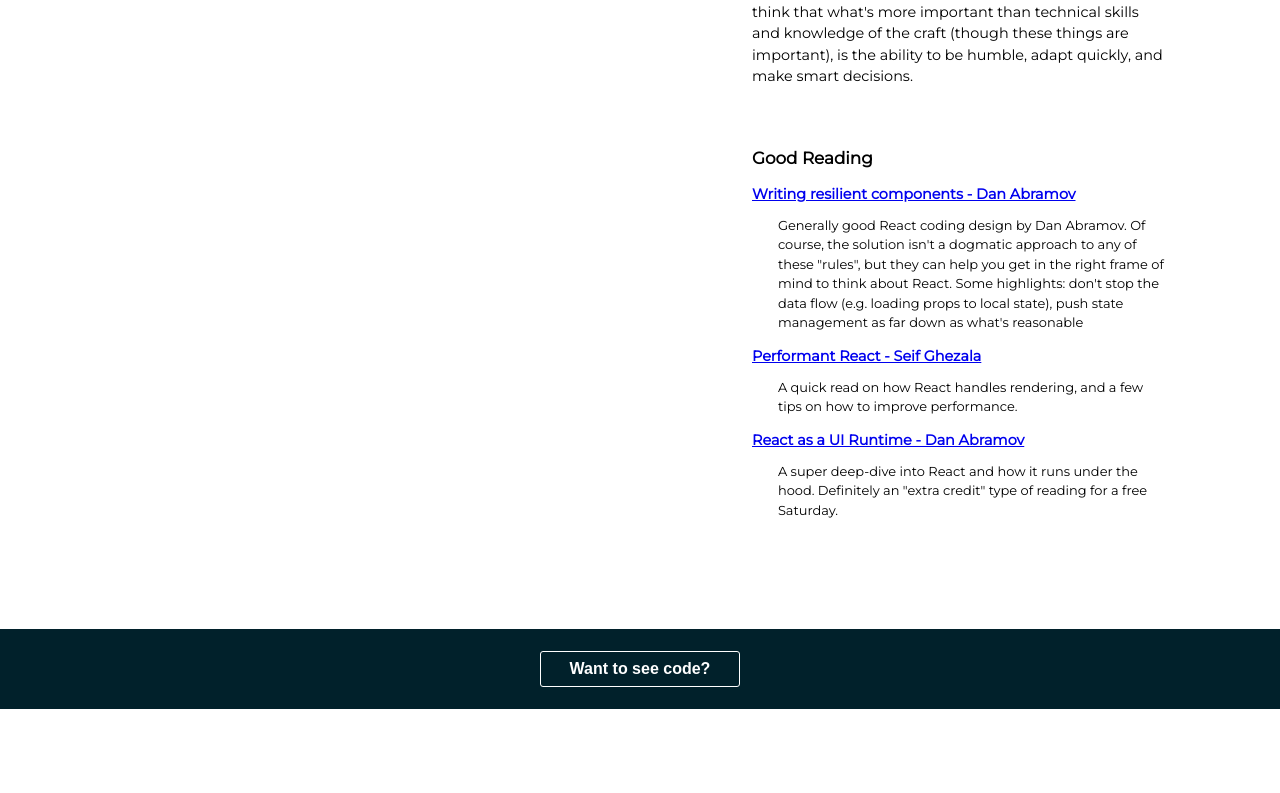
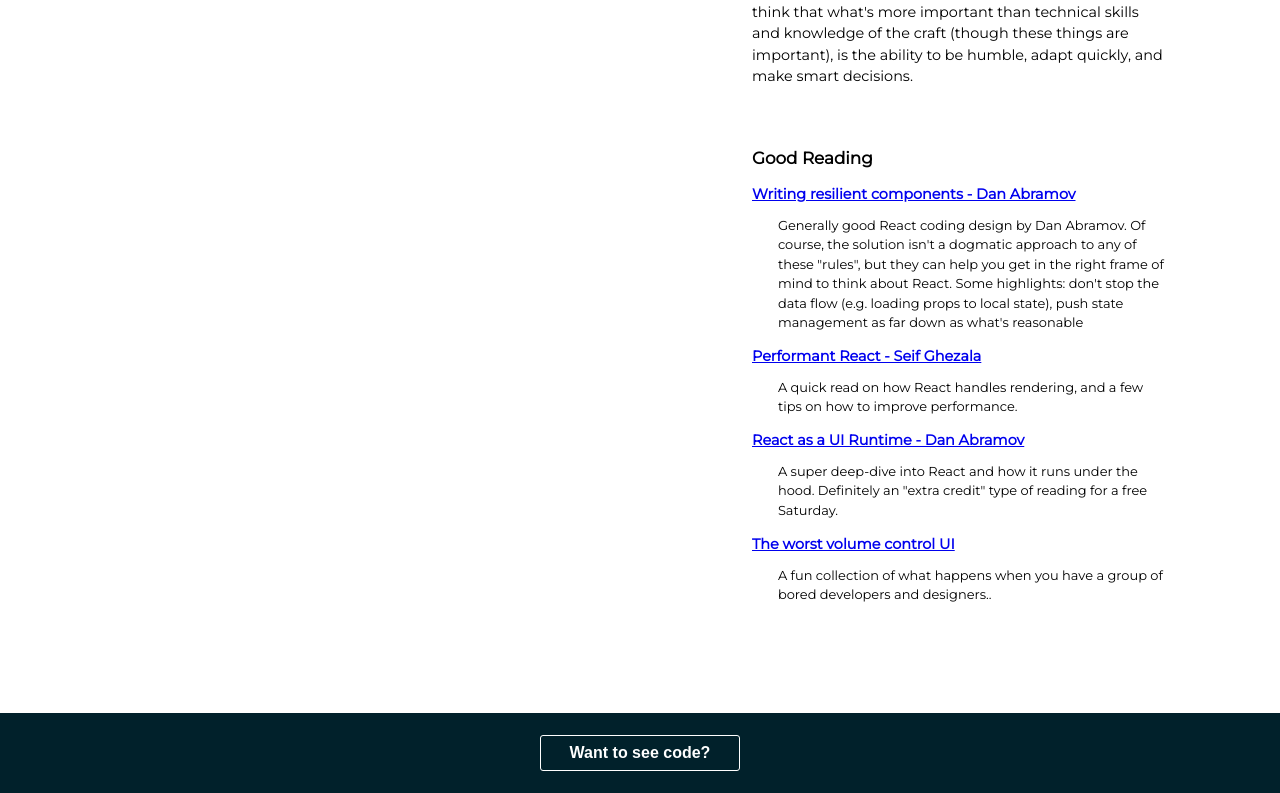
Before and after one commit to haneric21/erichan, a React (Create React App) app: page / in a window 1280 px wide. Shown: the part 1814-2607 px from the top of the page. Before the commit the page ends 2523 px from the top, so only its background shows below. Built offline with nearby package versions, Linux system fonts and the light colour scheme.

Commit message:
add awesome article

```diff
--- a/src/components/AboutMe/components/GoodReading/GoodReading.js
+++ b/src/components/AboutMe/components/GoodReading/GoodReading.js
@@ -24,6 +24,13 @@ const GoodReading = () => (
       description={`A super deep-dive into React and how it runs under the hood.
       Definitely an "extra credit" type of reading for a free Saturday.`}
     />
+    <ReadingLink
+      title="The worst volume control UI"
+      link="https://uxdesign.cc/the-worst-volume-control-ui-in-the-world-60713dc86950"
+      description={
+        "A fun collection of what happens when you have a group of bored developers and designers.."
+      }
+    />
   </Section>
 );
 
```
